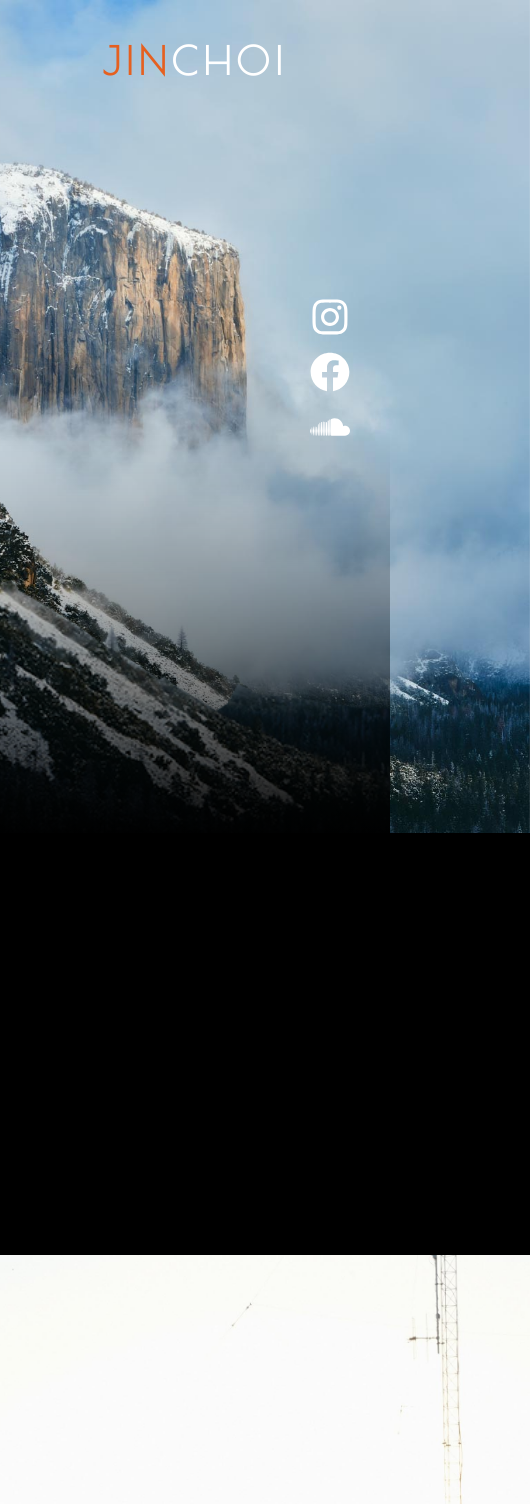
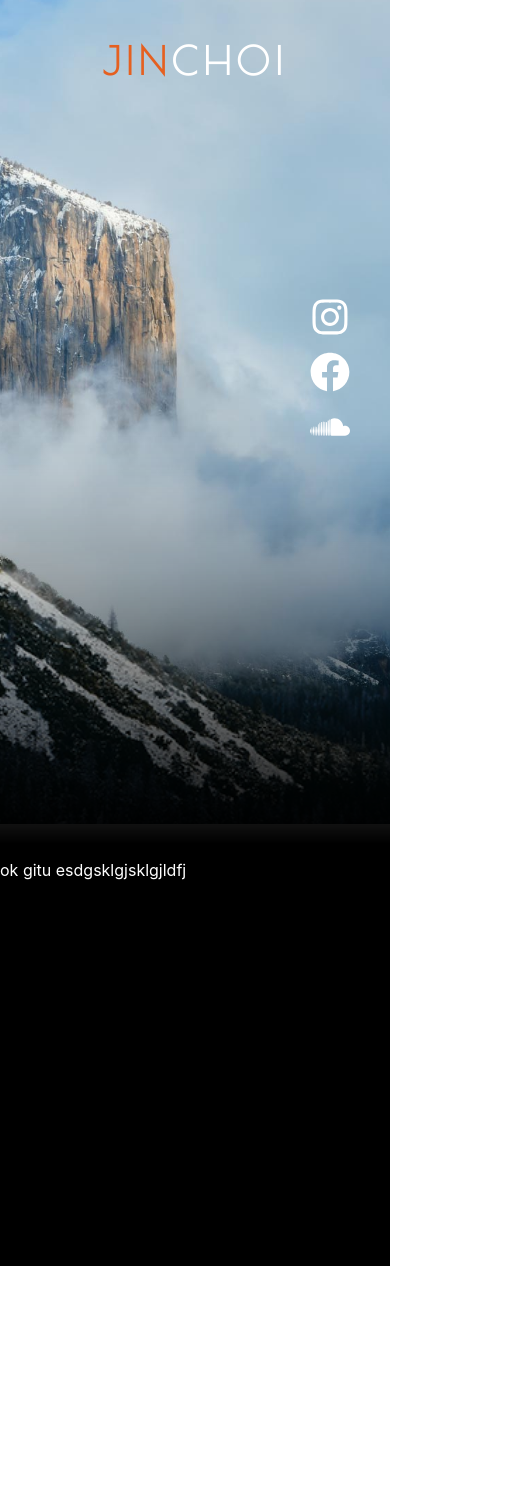
Before and after one commit to wbenarto/jin, a Next.js app: page / in a window 390 px wide. Shown: the top 1504 px of the page, 530 px wide, since content can reach past the window. After the commit the page ends 1266 px from the top, so only its background shows below. Built offline with nearby package versions, Linux system fonts and the light colour scheme; a web font is replaced by a local one.

Commit message:
mobile testing parallax

```diff
--- a/components/Hero.tsx
+++ b/components/Hero.tsx
@@ -18,8 +18,8 @@ const Box = () => {
 const Hero = () => {
 
     const { scrollY } = useViewportScroll();
-    const y1 = useTransform(scrollY, [-100, 0, 10, 100, 150, 200, 300], [-110, -100, -90, -70, 20, 100, 150]);
-    const y2 = useTransform(scrollY, [0, 0], [0, 0]);
+    const y1 = useTransform(scrollY, [-100, 0, 10, 100, 150, 200, 300], [-100, -20, -20, 40, 100, 150, 200]);
+    const y2 = useTransform(scrollY, [-100, 0], [-100, -20]);
     const y3 = useTransform(scrollY, [0, 150, 200, 300], [150, 230, 290, 350])
     // const scale = useTransform(scrollY, [0, 500, 1000], [1, 1, 1.1]);
 
@@ -28,18 +28,18 @@ const Hero = () => {
         <div className={styles.heroContainer} >
             <div className={styles.bottomFade}></div>
 
-            <motion.div style={{ y: y1, }}>
+            <motion.div className={styles.parallaxLayer} style={{ y: y1, }}>
                 <img className={styles.y1Image} src='/images/snowmountain.jpg' />
 
             </motion.div>
-            <motion.div style={{ y: y2 }}>
+            <motion.div className={styles.parallaxLayer} style={{ y: y2 }}>
                 <img className={styles.y2Image} src='/parallax/layer2.png' />
             </motion.div>
 
-            <motion.div style={{ y: y3 }} className={styles.heroQuote}>
-                {/* <h1>JIN CHOI</h1>
-                <h1>Photography</h1> */}
-            </motion.div>
+            {/* <motion.div style={{ y: y3 }} className={styles.heroQuote}>
+                <h1>JIN CHOI</h1>
+                <h1>Photography</h1>
+            </motion.div> */}
 
             {/* <img src='/images/snowmountain.jpg' style={{ zIndex: '-1', top: '0', position: 'absolute', width: '100%', height: '100%', }}>
             </img> */}
--- a/components/MidNav.tsx
+++ b/components/MidNav.tsx
@@ -4,7 +4,7 @@ const MidNav = () => {
     return (
         <div className={styles.midNav}>
             <p>
-                ok gitu
+                ok gitu esdgsklgjsklgjldfj
             </p>
         </div>
     )
--- a/pages/index.tsx
+++ b/pages/index.tsx
@@ -23,10 +23,10 @@ const Home: NextPage = () => {
       <Navbar />
       <Hero />
       <MidNav />
-      <ShortBio />
+      {/* <ShortBio /> */}
 
-      <Content />
-      <Footer />
+      {/* <Content /> */}
+      {/* <Footer /> */}
       <Socials />
 
 
--- a/styles/Content.module.css
+++ b/styles/Content.module.css
@@ -8,7 +8,6 @@
 
 .container {
   width: 100%;
-  padding: 0 200px;
   overflow: hidden;
   display: -ms-grid;
   display: grid;
@@ -241,17 +240,14 @@
 }
 
 .heroContainer {
-  height: 85vh;
-  background-color: transparent;
+  height: 100vh;
 }
 
-.heroContainerShadow {
+.parallaxLayer {
+  display: block;
+  position: absolute;
   width: 100%;
-  background-color: linear-gradient(#e66465, #9198e5);
-  z-index: 15;
-  position: absolute;
-  height: 110vh;
-  top: 0;
+  height: 100vh;
 }
 
 .y1Image {
@@ -260,6 +256,7 @@
   position: absolute;
   width: 100%;
   top: 0;
+  left: 0;
   height: 100vh;
   -o-object-fit: cover;
      object-fit: cover;
@@ -270,7 +267,7 @@
   position: absolute;
   width: 100%;
   top: 0;
-  z-index: 0;
+  z-index: 1;
   height: 100vh;
   -o-object-fit: cover;
      object-fit: cover;
@@ -352,8 +349,9 @@
   width: 100%;
   height: 50vh;
   background-color: black;
-  position: relative;
-  z-index: 2;
+  position: absolute;
+  z-index: 4;
+  color: white;
 }
 
 .shortBio {
--- a/styles/Content.module.scss
+++ b/styles/Content.module.scss
@@ -4,11 +4,11 @@
 .body {
   padding: 0;
   margin: 0;
-
+  // width: 150px;
 }
 .container {
   width: 100%;
-  padding: 0 200px;
+
   overflow: hidden;
   display: grid;
   grid-template-columns: repeat(7, 1fr);
@@ -206,19 +206,16 @@
 
 // Hero
 .heroContainer {
-  height: 85vh;
+  height: 100vh;
 
-
-  background-color: transparent;
+  // background-color: pink;
 }
 
-.heroContainerShadow {
+.parallaxLayer {
+  display: block;
+  position: absolute;
   width: 100%;
-  background-color: linear-gradient(#e66465, #9198e5);
-  z-index: 15;
-  position: absolute;
-  height: 110vh;
-  top: 0;
+  height: 100vh;
 }
 .y1Image {
   overflow: hidden;
@@ -226,6 +223,7 @@
   position: absolute;
   width: 100%;
   top: 0;
+  left: 0;
   height: 100vh;
   object-fit: cover;
 }
@@ -233,9 +231,10 @@
 .y2Image {
   overflow: hidden;
   position: absolute;
+  // background-color: pink;
   width: 100%;
   top: 0 ;
-  z-index: 0;
+  z-index: 1;
   height: 100vh;
   object-fit: cover;
 }
@@ -304,9 +303,10 @@
   width: 100%;
   height: 50vh;
   background-color: black;
-  position: relative;
+  position: absolute;
 
-  z-index: 2;
+  z-index: 4;
+  color: white;
 }
 
 .shortBio {
--- a/styles/Navbar.module.css
+++ b/styles/Navbar.module.css
@@ -8,7 +8,7 @@
   display: -webkit-box;
   display: -ms-flexbox;
   display: flex;
-  position: relative;
+  position: absolute;
   top: 0;
   left: 0;
   -webkit-box-pack: justify;
@@ -48,7 +48,6 @@
   display: -webkit-box;
   display: -ms-flexbox;
   display: flex;
-  margin: 15px 40px;
   width: 100%;
   letter-spacing: 5px;
   position: fixed;
--- a/styles/Navbar.module.scss
+++ b/styles/Navbar.module.scss
@@ -5,7 +5,7 @@
   height: 100px;
   background-color: transparent;
   display: flex;
-  position: relative;
+  position: absolute;
   top: 0;
   left: 0;
   justify-content: space-between;
```
Also changed, not shown: 2 other files (tests, documents, lock files or other folders).
